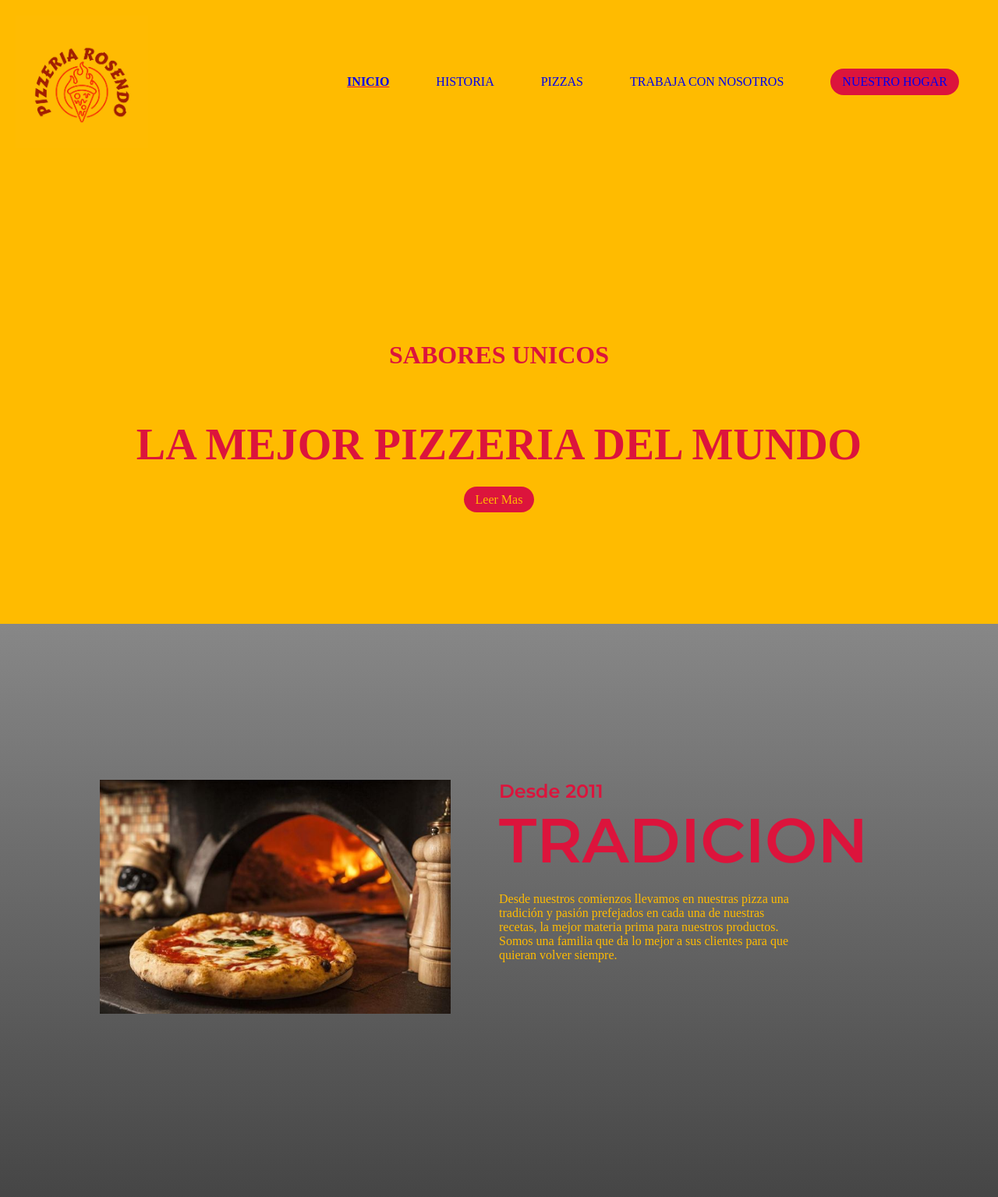
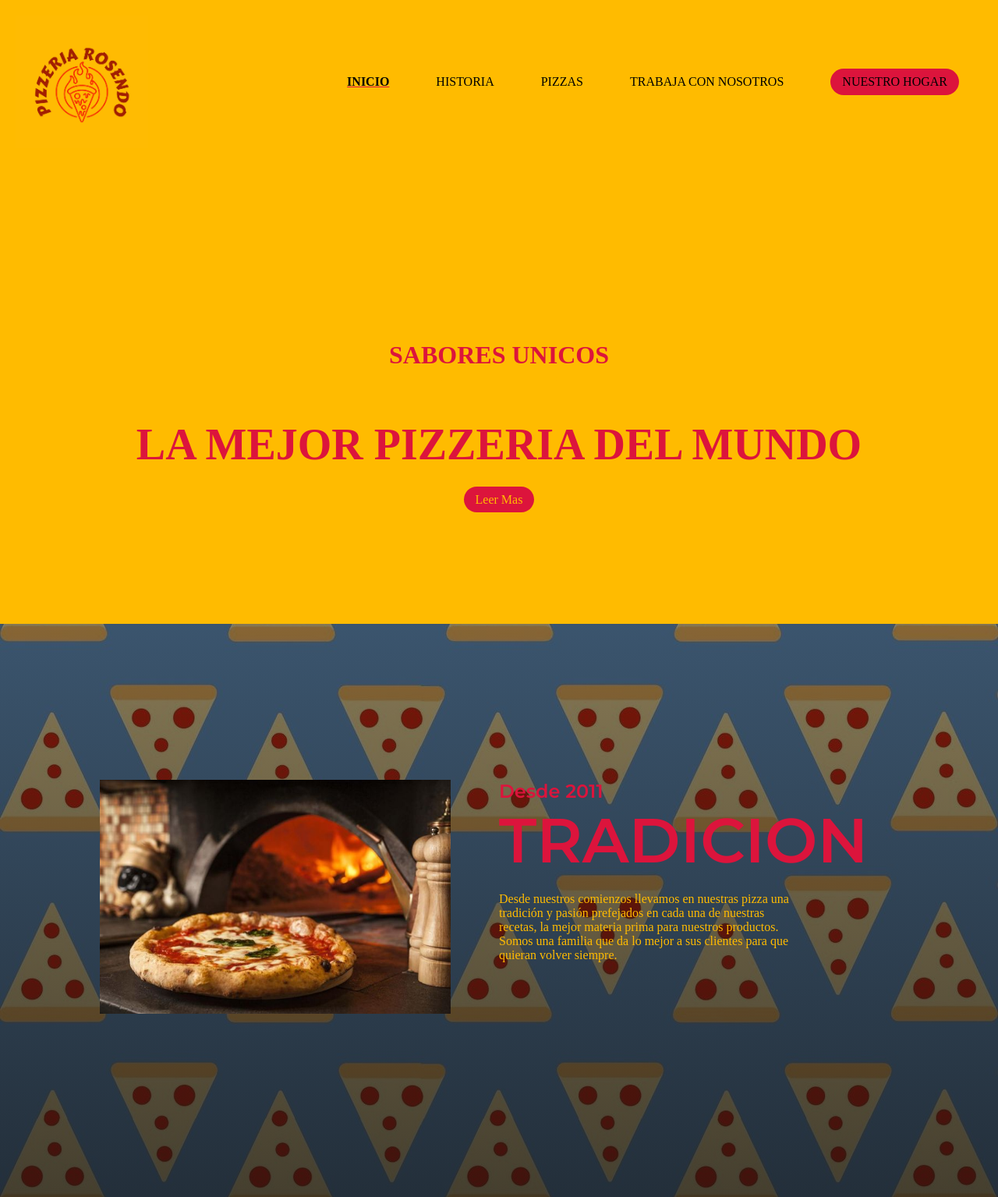
Before and after one commit to LeandroMF93/Rosendo-Pizzeria, a plain HTML site: page index.html in a window 1280 px wide. Shown: the top 1535 px of the page at 78% size. Drawn offline with Linux system fonts and the light colour scheme.

Commit message:
cambio de color en la barra

```diff
--- a/Paginas/style.css
+++ b/Paginas/style.css
@@ -12,6 +12,15 @@ a{
 
 ul{
 	list-style: none;
+}
+
+li a{
+	color: black;
+	text-decoration: none;
+}
+
+li a:hover{
+	color: crimson;
 }
 
 .active{
@@ -34,6 +43,7 @@ ul{
 .nav-links{
 	display: flex;
 	align-items: center;
+	justify-content: space-around;
 
 }
 .nav-links li{
@@ -95,7 +105,7 @@ header{
 .hero{
     width: 100vw;
 	height: 100vh;
-	background-image: linear-gradient(rgba(16, 16,16, .5), rgba(16, 16,16, .8 )), url(Paginas/img/pizzitas.png);
+	background-image: linear-gradient(rgba(16, 16,16, .5), rgba(16, 16,16, .8 )), url(img/pizzitas.png);
 
 	background-position: bottom;
 	background-size: cover;
```
